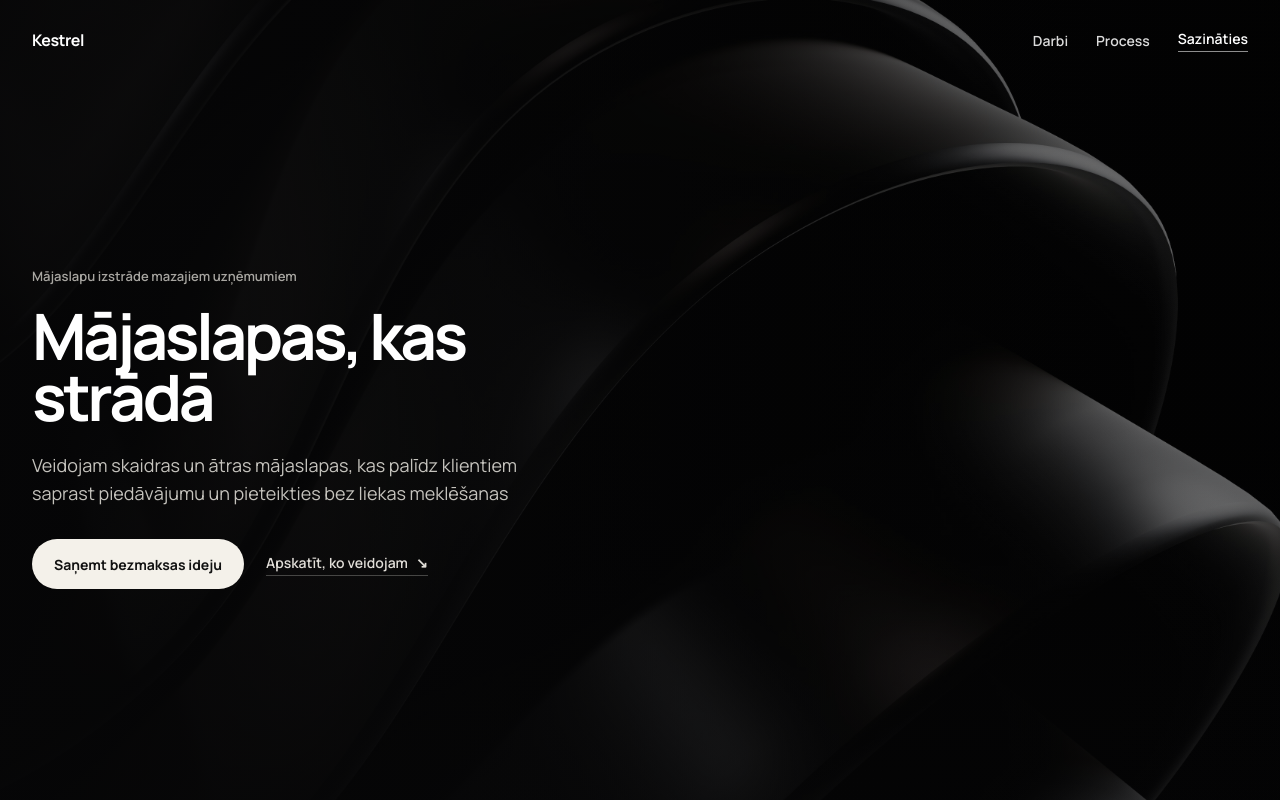
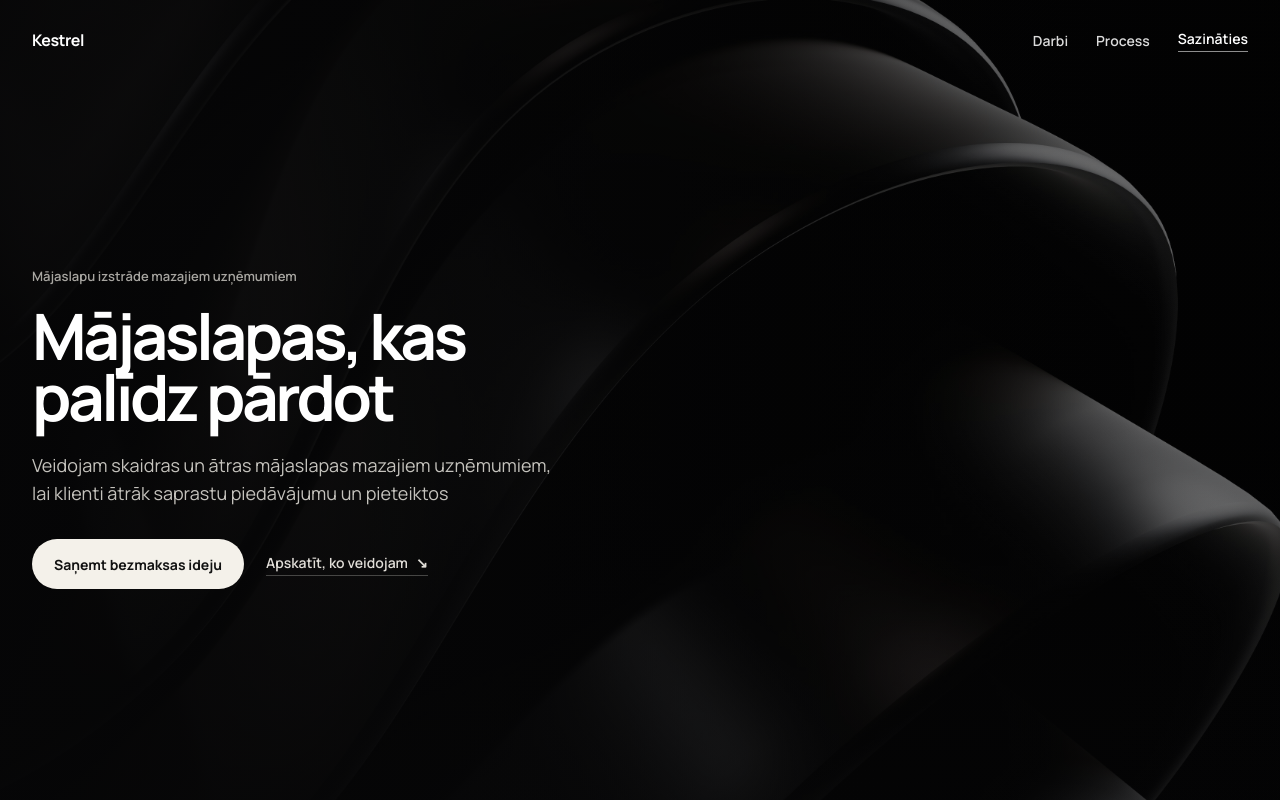
Before and after one commit to davisl24/WEBSITEAGENCY, a Next.js app: page / in a window 1280 px wide. Built offline with nearby package versions, Linux system fonts and the light colour scheme.

Commit message:
copy: sharpen hero value proposition

```diff
--- a/app/page.tsx
+++ b/app/page.tsx
@@ -22,10 +22,10 @@ export default function Home() {
         <div className="hero-shell">
           <div className="hero-copy">
             <p className="hero-label">Mājaslapu izstrāde mazajiem uzņēmumiem</p>
-            <h1>Mājaslapas, kas strādā</h1>
+            <h1>Mājaslapas, kas palīdz pārdot</h1>
             <p className="hero-description">
-              Veidojam skaidras un ātras mājaslapas, kas palīdz klientiem saprast
-              piedāvājumu un pieteikties bez liekas meklēšanas
+              Veidojam skaidras un ātras mājaslapas mazajiem uzņēmumiem, lai klienti
+              ātrāk saprastu piedāvājumu un pieteiktos
             </p>
             <div className="hero-actions">
               <a className="button button-primary" href="#contact">Saņemt bezmaksas ideju</a>
```
